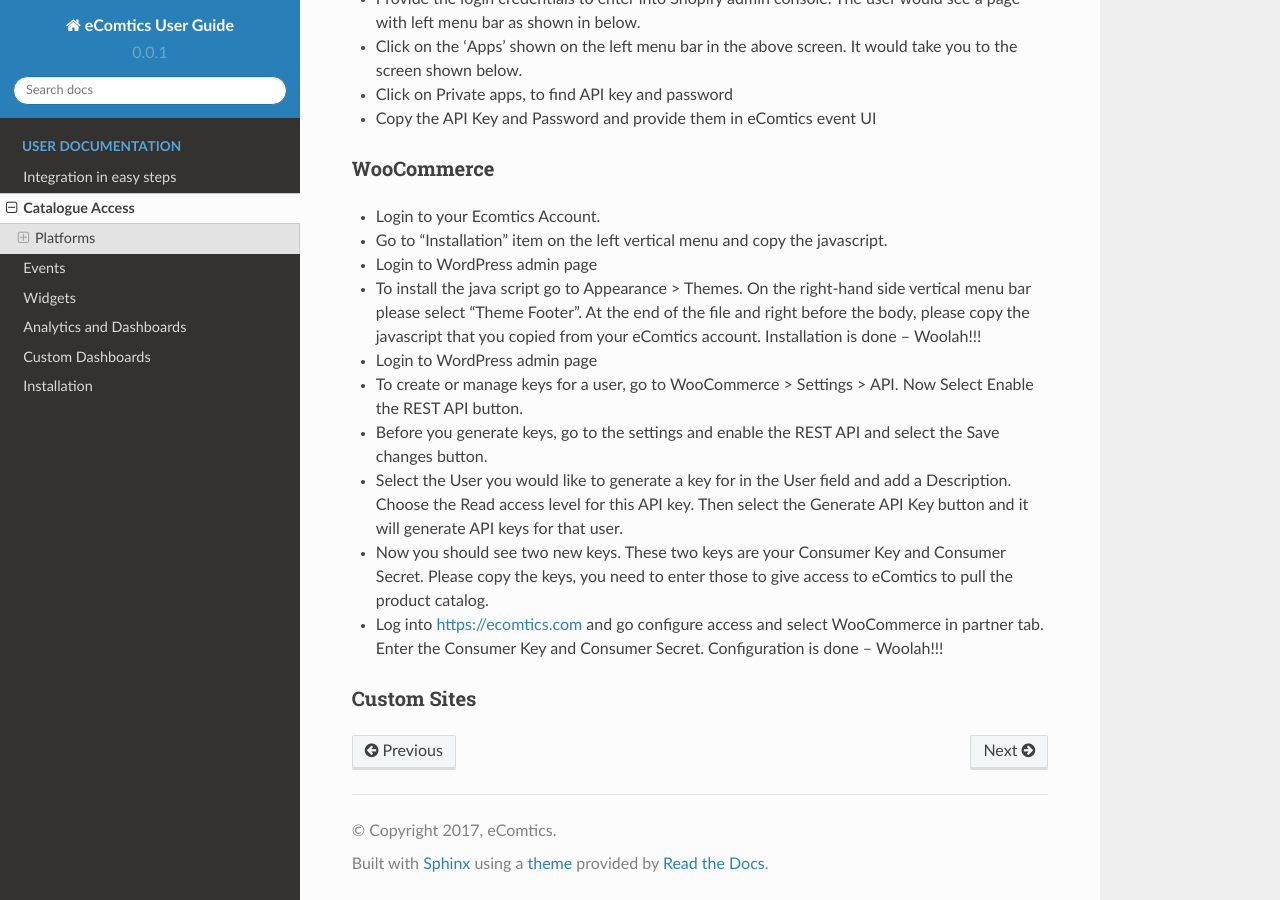
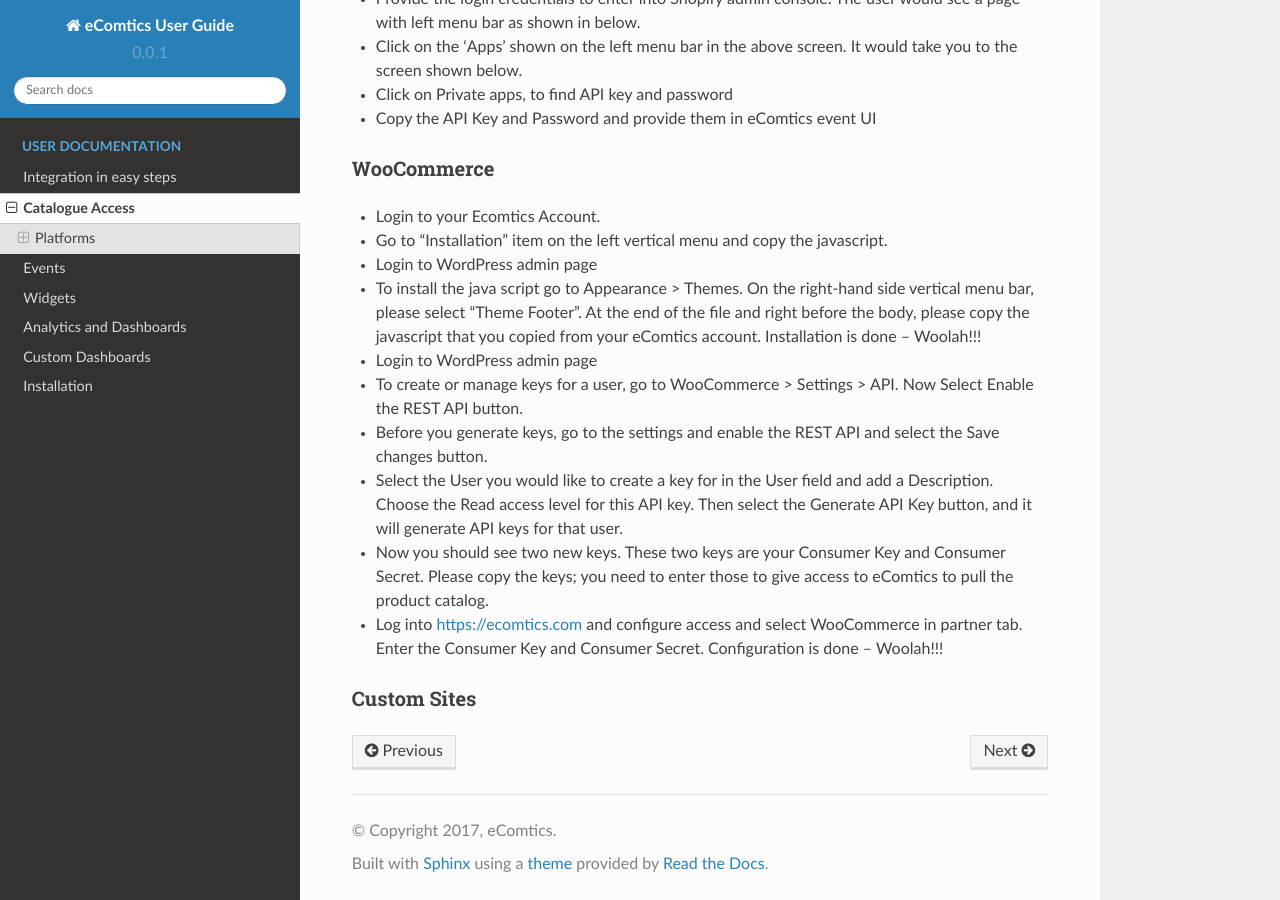
Before and after one commit to Jyotie/ecomdocs, a Sphinx documentation site: the page built from source/catalogue_access.rst, in a window 1280 px wide and 900 px high, scrolled down 1371 px. Built offline with Sphinx 7.4.7 and the Read the Docs theme 2.0.0, drawn with Linux system fonts in a browser that asks for light colours; pages that are not in the unit, such as notebooks, are missing from menus; some of the changed text lies outside the part shown.

Commit message:
Update catalogue_access.rst

```diff
--- a/source/catalogue_access.rst
+++ b/source/catalogue_access.rst
@@ -60,13 +60,13 @@
 * Login to your Ecomtics Account.
 * Go to “Installation” item on the left vertical menu and copy the javascript.
 * Login to WordPress admin page
-* To install the java script go to Appearance > Themes. On the right-hand side vertical menu bar please select “Theme Footer”.  At the end of the file and right before the body, please copy the javascript that you copied from your eComtics account. Installation is done – Woolah!!!
+* To install the java script go to Appearance > Themes. On the right-hand side vertical menu bar, please select “Theme Footer”.  At the end of the file and right before the body, please copy the javascript that you copied from your eComtics account. Installation is done – Woolah!!!
 * Login to WordPress admin page
 * To create or manage keys for a user, go to WooCommerce > Settings > API. Now Select Enable the REST API button.
 * Before you generate keys, go to the settings and enable the REST API and select the Save changes button.
-* Select the User you would like to generate a key for in the User field and add a Description. Choose the Read access level for this API key. Then select the Generate API Key button and it will generate API keys for that user.
-* Now you should see two new keys. These two keys are your Consumer Key and Consumer Secret. Please copy the keys, you need to enter those to give access to eComtics to pull the product catalog.
-* Log into https://ecomtics.com and go configure access and select WooCommerce in partner tab. Enter the Consumer Key and Consumer Secret. Configuration is done – Woolah!!!
+* Select the User you would like to create a key for in the User field and add a Description. Choose the Read access level for this API key. Then select the Generate API Key button, and it will generate API keys for that user.
+* Now you should see two new keys. These two keys are your Consumer Key and Consumer Secret. Please copy the keys; you need to enter those to give access to eComtics to pull the product catalog.
+* Log into https://ecomtics.com and configure access and select WooCommerce in partner tab. Enter the Consumer Key and Consumer Secret. Configuration is done – Woolah!!!
 
 
 .. _custom:
```
Also changed, not shown: other parts of source/catalogue_access.rst (+1 -1 lines).
